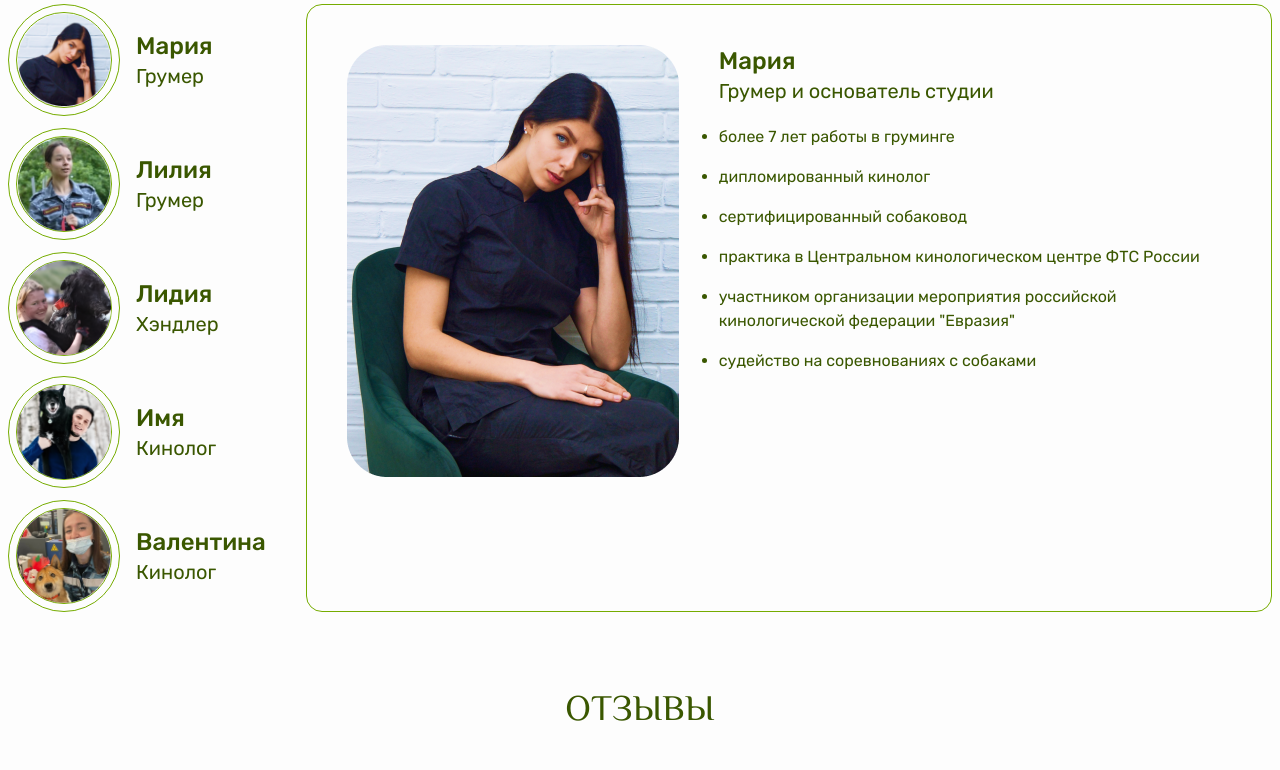
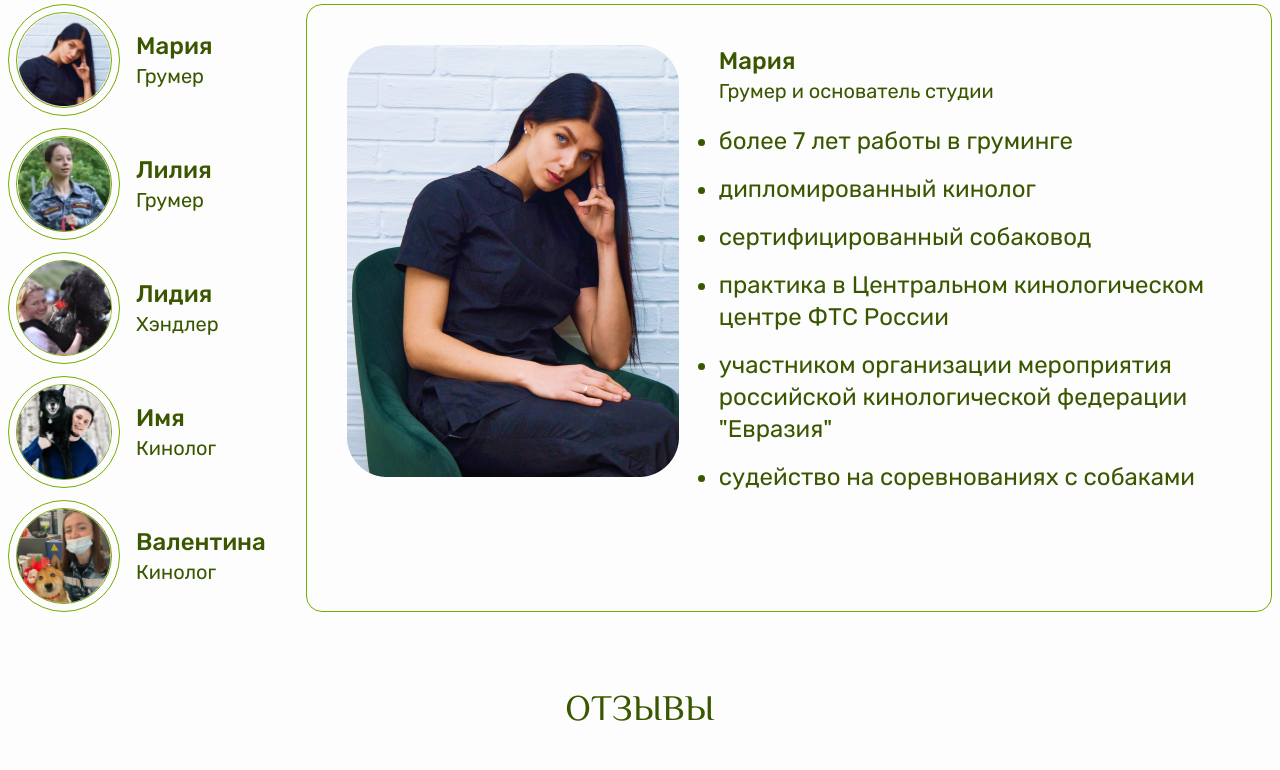
Before and after one commit to maxim-semikov/rumi, a Next.js app: page / in a window 1280 px wide. Shown: the part 2420-3190 px from the top of the page. Built offline with nearby package versions, Linux system fonts and the light colour scheme.

Commit message:
fix masters section

```diff
--- a/src/components/MastersSection/MasterDetails.tsx
+++ b/src/components/MastersSection/MasterDetails.tsx
@@ -8,7 +8,7 @@
 
     return (
         <div className={'flex'}>
-            <Image src={master.img} alt={'sad'} width={332} height={432} className={'mr-10'}/>
+            <Image src={master.img} alt={'sad'} width={332} height={432} className={'mr-10 h-[100%] shrink-0'}/>
             <div>
                 <div className={'mb-5'}>
                     <p className={'text-2xl font-medium'}>{master.name}</p>
@@ -16,7 +16,7 @@
                 </div>
                 <ul className={'list-disc'}>
                     {master.items.map((detail)=> (
-                        <li key={detail} className={'mb-4'}>{detail}</li>
+                        <li key={detail} className={'text-2xl mb-4'}>{detail}</li>
                     ))}
                 </ul>
             </div>
--- a/src/components/MastersSection/MasterSection.tsx
+++ b/src/components/MastersSection/MasterSection.tsx
@@ -15,7 +15,7 @@
             <div className={'flex flex-col lg:flex-row gap-10'}>
                 <div className={'flex flex-row flex-wrap justify-center lg:flex-col lg:items-start gap-3'}>
                     {masters.map(({name, shortTitle, avatarUrl}, index) => (
-                        <li key={name} className={'flex items-center gap-4 flex-shrink-0 hover:cursor-pointer'} onClick={() => setActiveMaster(index)}>
+                        <div key={name} className={'flex items-center gap-4 flex-shrink-0 hover:cursor-pointer'} onClick={() => setActiveMaster(index)}>
                             <div className={'flex flex-shrink-0 justify-center items-center w-28 h-28 border' +
                                 ' border-rumi-light rounded-full'}>
                                 <div className={'relative w-24 h-24 border border-rumi-light rounded-full'}>
@@ -26,7 +26,7 @@
                                 <p className={'text-2xl font-medium'}>{name}</p>
                                 <p className={'text-xl'}>{shortTitle}</p>
                             </div>
-                        </li>
+                        </div>
                     ))}
                 </div>
                 <div className={'border border-rumi-light rounded-2xl grow p-10'}>
```
